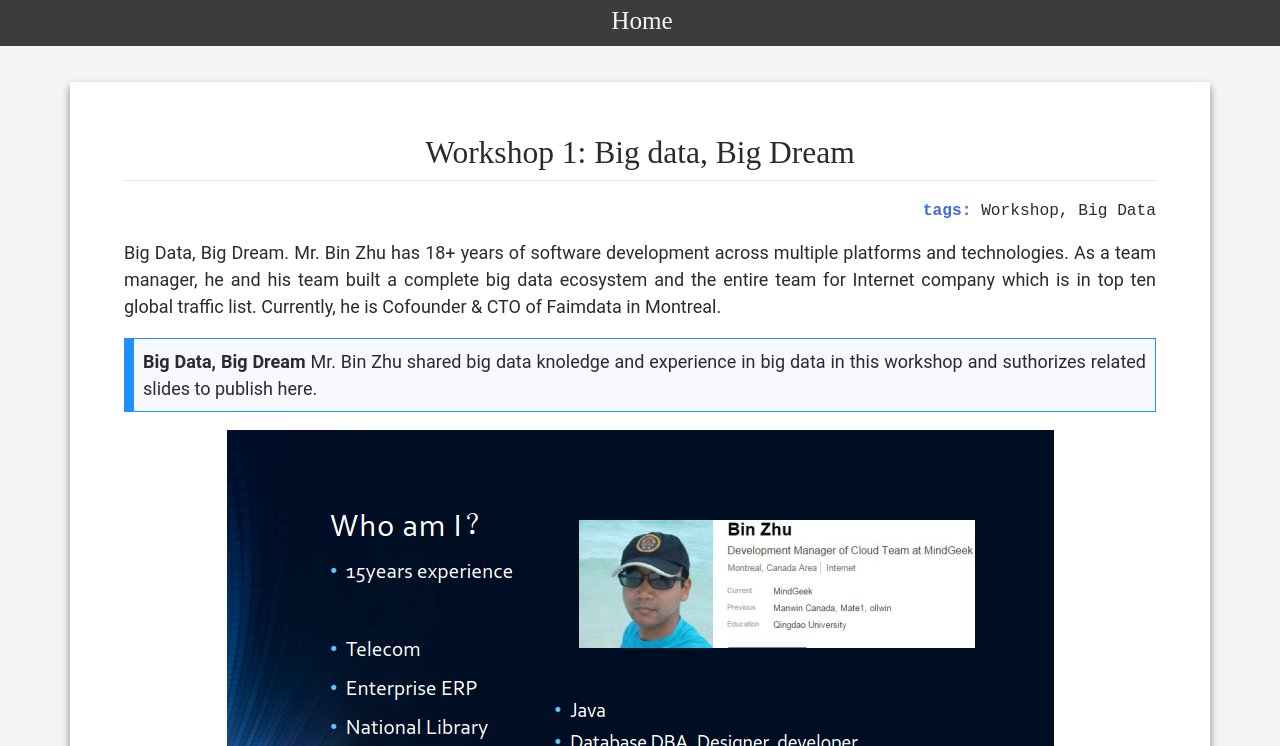
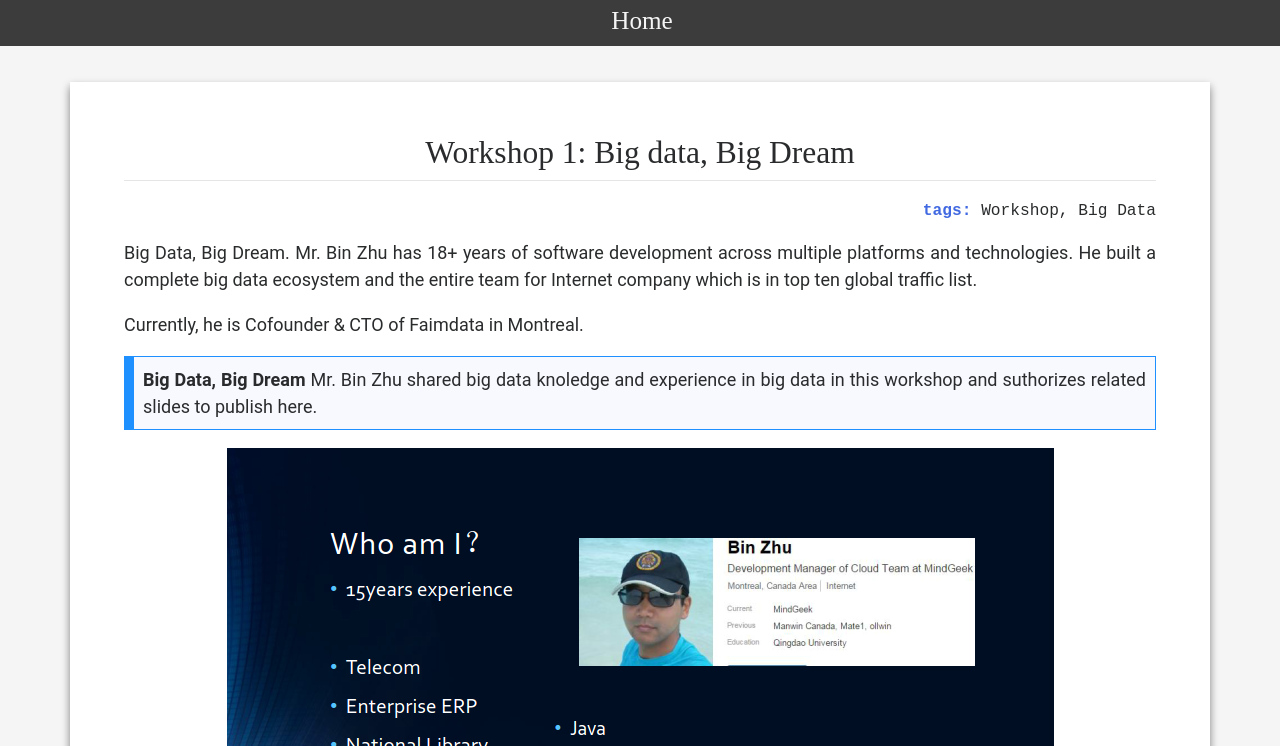
Before and after one commit to CellNexus/BigDataChapter, a Jekyll site: the page built from _posts/2019-12-15-workshop1.md, in a window 1280 px wide and 900 px high, cut to the strip 154-900 px from the top of the window. Built offline with Jekyll 4.4.1, drawn with Linux system fonts in a browser that asks for light colours; nearby versions of some CDN libraries.

Commit message:
add workshop1 in index

```diff
--- a/_posts/2019-12-15-workshop1.md
+++ b/_posts/2019-12-15-workshop1.md
@@ -8,7 +8,9 @@ image: "2019-12-15/workshop1_cover.png"
 identifier: 3
 ---
 
-Big Data, Big Dream. Mr. Bin Zhu has 18+ years of software development across multiple platforms and technologies. As a team manager, he and his team built a complete big data ecosystem and the entire team for Internet company which is in top ten global traffic list. Currently, he is Cofounder & CTO of Faimdata in Montreal.
+Big Data, Big Dream. Mr. Bin Zhu has 18+ years of software development across multiple platforms and technologies. He built a complete big data ecosystem and the entire team for Internet company which is in top ten global traffic list.
+
+Currently, he is Cofounder & CTO of Faimdata in Montreal.
 
 <!--more-->
 
```
Also changed, not shown: _posts/2019-12-17-Index.md (+1 -1 lines).
